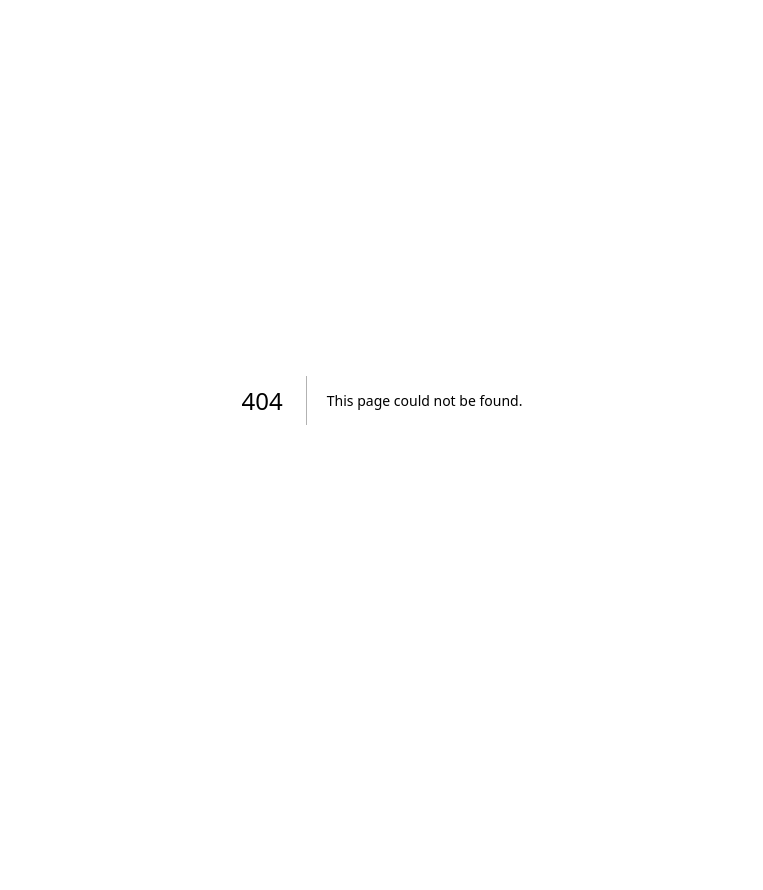
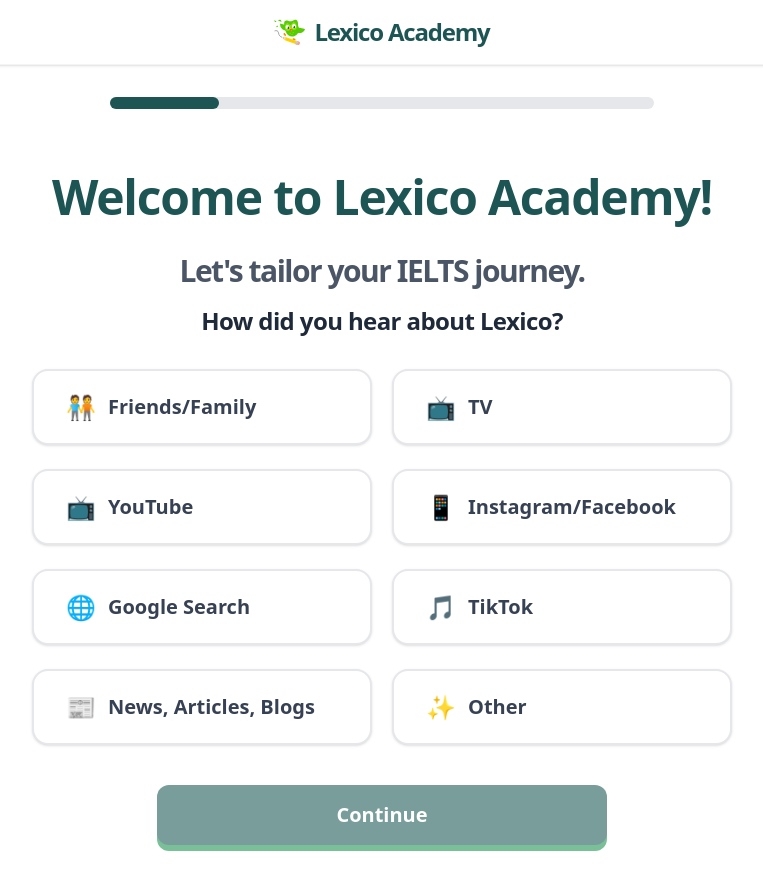
Before and after one commit to hosseinshamlooo/lexico_academy, a Next.js app: page /onboarding/welcome in a window 1280 px wide. Before the commit this address had no page. Shown: the top 890 px of the page, without its empty margins (258-1021 px from the left). Before the commit the page ends 800 px from the top, so only its background shows below. Built offline with nearby package versions, Linux system fonts and the light colour scheme.

Commit message:
added onboarding welcome page

```diff
--- a/app/components/CardPracticeQuestions.tsx
+++ b/app/components/CardPracticeQuestions.tsx
@@ -7,38 +7,106 @@
 } from "react-icons/fa";
 import CardPracticeType from "./CardPracticeType";
 
+interface PracticeTypeData {
+  title: string;
+  progress: string;
+  questionTypes: string[];
+}
+
 const tabs = [
   {
     label: "Listening",
-    icon: <FaHeadphones className="text-xl" />, // replaced SVG
+    icon: <FaHeadphones className="text-xl" />,
     heading: "Practice Listening Questions",
     description:
       "Sharpen your listening skills with AI-recommended questions tailored to your learning profile. Improve your comprehension and accuracy by practicing the types of listening questions you need most.",
+    active: true,
   },
   {
     label: "Reading",
-    icon: <FaBookOpen className="text-xl" />, // replaced SVG
+    icon: <FaBookOpen className="text-xl" />,
     heading: "Practice Reading Questions",
     description:
       "Boost your reading comprehension with targeted questions. The AI analyzes your performance and suggests reading exercises to help you master complex texts and question types.",
+    active: true,
   },
   {
     label: "Writing",
-    icon: <FaPencilAlt className="text-xl" />, // replaced SVG
+    icon: <FaPencilAlt className="text-xl" />,
     heading: "Practice Writing Questions",
     description:
       "Enhance your writing abilities with personalized prompts and exercises. The AI identifies your weak points and provides writing questions to help you express ideas clearly and effectively.",
+    active: false,
   },
   {
     label: "Speaking",
-    icon: <FaMicrophone className="text-xl" />, // replaced SVG
+    icon: <FaMicrophone className="text-xl" />,
     heading: "Practice Speaking Questions",
     description:
       "Develop your speaking skills with AI-driven practice questions. Get feedback and suggestions to improve your fluency, pronunciation, and confidence in real-world conversations.",
+    active: false,
   },
 ];
 
-const mockPracticeTypesData = [
+const listeningPracticeTypesData = [
+  {
+    title: "Multiple Choice",
+    progress: "0/110",
+    questionTypes: [
+      "Detail Listening",
+      "Distractor Spotting",
+      "Option Paraphrasing",
+      "Main Idea Focus",
+    ],
+  },
+  {
+    title: "Matching",
+    progress: "0/80",
+    questionTypes: [
+      "Speaker ID",
+      "Viewpoint Linking",
+      "Synonym Spotting",
+      "Comparison",
+    ],
+  },
+  {
+    title: "Plan, Map, Diagram Labelling",
+    progress: "0/55",
+    questionTypes: [
+      "Direction Following",
+      "Layout Visualizing",
+      "Spatial Clues",
+      "Sequencing",
+    ],
+  },
+  {
+    title: "Form, Note, Table, Flowchart, Summary Completion",
+    progress: "0/220",
+    questionTypes: [
+      "Fact Extraction",
+      "Gap Filling",
+      "Order Tracking",
+      "Paraphrase Matching",
+    ],
+  },
+  {
+    title: "Sentence Completion",
+    progress: "0/55",
+    questionTypes: [
+      "Phrase Listening",
+      "Grammar Check",
+      "Tense Match",
+      "Synonym Use",
+    ],
+  },
+  {
+    title: "Short-Answer Questions",
+    progress: "0/30",
+    questionTypes: ["Fact Location", "Word Limit", "Spelling", "Keyword Focus"],
+  },
+];
+
+const readingPracticeTypesData = [
   {
     title: "Matching Headings",
     progress: "0/100",
@@ -56,7 +124,7 @@
       "Fact-checking",
       "contradiction",
       "implied info",
-      "writer’s view",
+      "writer's view",
     ],
   },
   {
@@ -101,9 +169,28 @@
   const [showAll, setShowAll] = useState(false);
   const { heading, description } = tabs[activeTab];
 
-  const visibleCards = showAll
-    ? mockPracticeTypesData
-    : mockPracticeTypesData.slice(0, 6);
+  // Get the appropriate data based on active tab
+  const getPracticeData = () => {
+    switch (activeTab) {
+      case 0: // Listening
+        return listeningPracticeTypesData;
+      case 1: // Reading
+        return readingPracticeTypesData;
+      default:
+        return listeningPracticeTypesData;
+    }
+  };
+
+  const currentData = getPracticeData();
+  const visibleCards = showAll ? currentData : currentData.slice(0, 6);
+  const hasMoreThan6Cards = currentData.length > 6;
+
+  const handleTabClick = (idx: number) => {
+    // Only allow clicking on active tabs
+    if (tabs[idx].active) {
+      setActiveTab(idx);
+    }
+  };
 
   return (
     <div className="w-full rounded-none px-4 md:px-10 py-6 mr-30">
@@ -112,14 +199,17 @@
         {tabs.map((tab, idx) => (
           <button
             key={tab.label}
-            className={`flex items-center gap-2 px-6 py-3 rounded-3xl font-bold transition-all duration-300 border-3 text-lg tracking-tight
+            className={`flex items-center gap-2 px-6 py-3 rounded-3xl font-bold transition-all duration-300 border-3 text-lg tracking-tight relative
               ${
-                activeTab === idx
+                !tab.active
+                  ? "bg-gray-100 border-gray-300 text-gray-400 cursor-not-allowed opacity-60"
+                  : activeTab === idx
                   ? "bg-[#1D5554] border-[#1D5554] text-white scale-105 z-10"
                   : "bg-white border-[#1D5554] text-[#1D5554] hover:bg-[#17403f] hover:text-white hover:border-[#17403f]"
               }
             `}
-            onClick={() => setActiveTab(idx)}
+            onClick={() => handleTabClick(idx)}
+            disabled={!tab.active}
           >
             {tab.icon}
             <span>{tab.label}</span>
@@ -135,7 +225,7 @@
       <p className="text-lg text-gray-600 font-semibold mb-14">{description}</p>
       {/* Practice Type Cards Grid */}
       <div className="grid grid-cols-1 sm:grid-cols-2 lg:grid-cols-3 gap-8">
-        {visibleCards.map((item) => (
+        {visibleCards.map((item: PracticeTypeData) => (
           <CardPracticeType
             key={item.title}
             title={item.title}
@@ -144,7 +234,8 @@
           />
         ))}
       </div>
-      {/* See All / Hide Button */}
+      {/* See All / Hide Button - Only show if more than 6 cards */}
+      {hasMoreThan6Cards && (
         <div className="flex justify-center mt-10">
           <button
             className="flex flex-col items-center text-[#1D5554] font-bold text-sm tracking-widest select-none focus:outline-none"
@@ -169,6 +260,7 @@
             </svg>
           </button>
         </div>
+      )}
     </div>
   );
 }
--- /dev/null
+++ b/app/onboarding/welcome/page.tsx
@@ -0,0 +1,94 @@
+"use client";
+
+import { useState } from "react";
+import DashboardHeader from "@/app/components/DashboardHeader";
+
+// Progress bar component
+function ProgressBarOnboarding({
+  step,
+  total,
+}: {
+  step: number;
+  total: number;
+}) {
+  const percent = (step / total) * 100;
+  return (
+    <div className="w-full flex justify-center">
+      <div className="w-full h-3 bg-gray-200 rounded-full">
+        <div
+          className="h-3 bg-[#1D5554] transition-all duration-500 rounded-full"
+          style={{ width: `${percent}%` }}
+        />
+      </div>
+    </div>
+  );
+}
+
+const options = [
+  { label: "Friends/Family", value: "friends-family", icon: "🧑‍🤝‍🧑" },
+  { label: "TV", value: "tv", icon: "📺" },
+  { label: "YouTube", value: "youtube", icon: "📺" },
+  { label: "Instagram/Facebook", value: "instagram-facebook", icon: "📱" },
+  { label: "Google Search", value: "google-search", icon: "🌐" },
+  { label: "TikTok", value: "tiktok", icon: "🎵" },
+  { label: "News, Articles, Blogs", value: "news-articles-blogs", icon: "📰" },
+  { label: "Other", value: "other", icon: "✨" },
+];
+
+export default function PageWelcomeOnboarding() {
+  const [selected, setSelected] = useState<string | null>(null);
+
+  return (
+    <div className="min-h-screen flex flex-col">
+      <DashboardHeader />
+      <main className="flex flex-col items-center w-full max-w-xl mx-auto px-4 py-8 flex-1">
+        <ProgressBarOnboarding step={1} total={5} />
+        <div className="w-full bg-white p-8 flex flex-col items-center animate-pop">
+          <h1 className="text-4xl md:text-5xl font-extrabold text-[#1D5554] text-center tracking-tight whitespace-nowrap mt-8">
+            Welcome to Lexico Academy!
+          </h1>
+          <p className="text-3xl text-gray-600 mb-4 mt-8 text-center font-bold tracking-tighter">
+            Let&apos;s tailor your IELTS journey.
+          </p>
+          <div className="w-full mb-6">
+            <div className="text-2xl md:text-2xl font-bold tracking-tight text-gray-800 mb-8 text-center">
+              How did you hear about Lexico?
+            </div>
+            <div className="grid grid-cols-2 gap-x-60 gap-y-6 w-full max-w-4xl mx-auto justify-items-center">
+              {options.map((opt) => (
+                <button
+                  key={opt.value}
+                  type="button"
+                  onClick={() => setSelected(opt.value)}
+                  className={`flex items-center gap-3 px-8 py-5 rounded-2xl border-2 transition-all duration-200 font-bold text-xl shadow-sm focus:outline-none focus:ring-2 focus:ring-[#D9F061] focus:border-[#D9F061] bg-white w-[340px] break-words
+                    ${
+                      selected === opt.value
+                        ? "border-[#1D5554] bg-[#D9F061]/80 text-[#1D5554] scale-105 shadow-lg"
+                        : "border-gray-200 text-gray-700 hover:border-[#1D5554] hover:bg-[#D9F061]/40"
+                    }
+                  `}
+                  aria-pressed={selected === opt.value}
+                >
+                  <span className="text-2xl">{opt.icon}</span>
+                  <span className="flex-1 text-left break-words">
+                    {opt.label}
+                  </span>
+                </button>
+              ))}
+            </div>
+          </div>
+          <button
+            type="button"
+            className={`w-[450px] h-[60px] mt-4 btn-lifted-green rounded-xl py-6 text-2xl font-bold transition-all duration-200 mx-auto ${
+              !selected ? "opacity-60 cursor-not-allowed" : ""
+            }`}
+            disabled={!selected}
+            // TODO: handle navigation to next onboarding step
+          >
+            <span className="text-xl">Continue</span>
+          </button>
+        </div>
+      </main>
+    </div>
+  );
+}
```
Also changed, not shown: app/auth/signin/page.tsx (renamed from app/signin/page.tsx), app/auth/signup/page.tsx (renamed from app/signup/page.tsx). Lines whose indentation alone changed are shown as unchanged.
